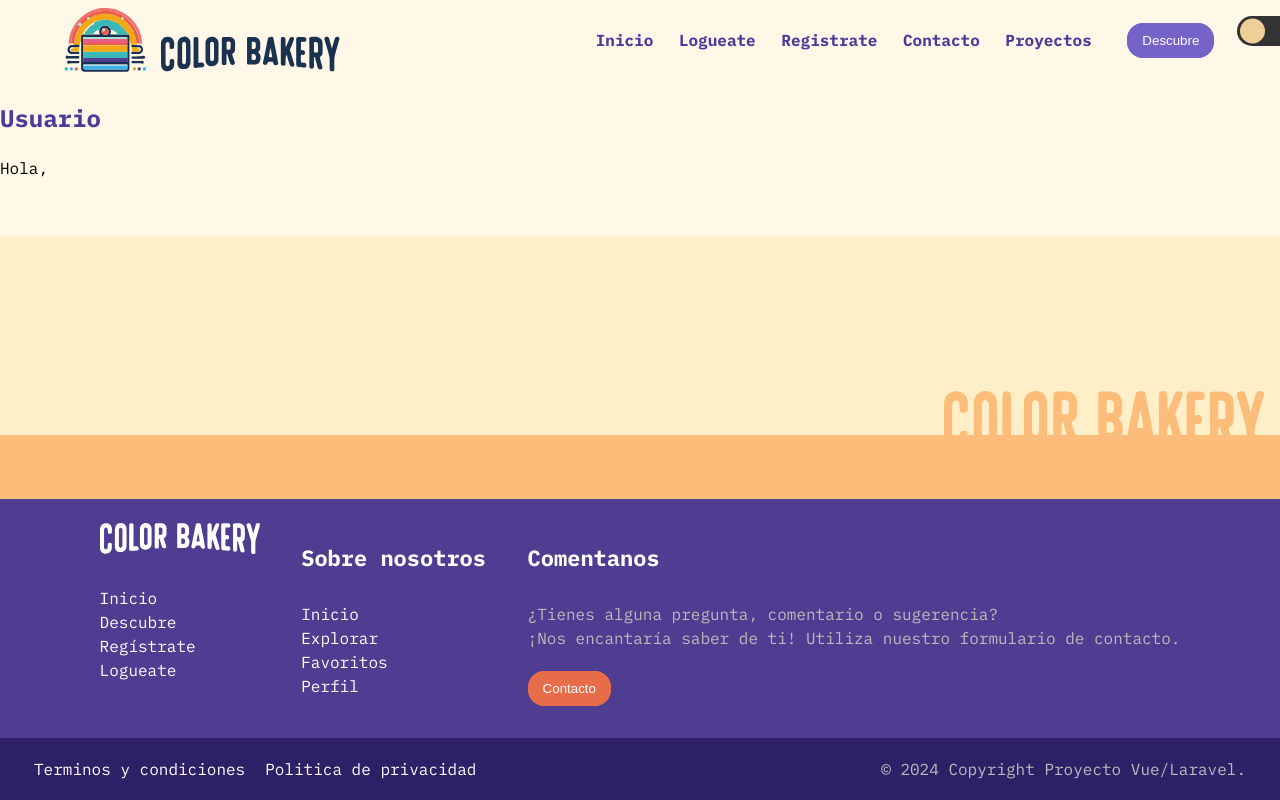
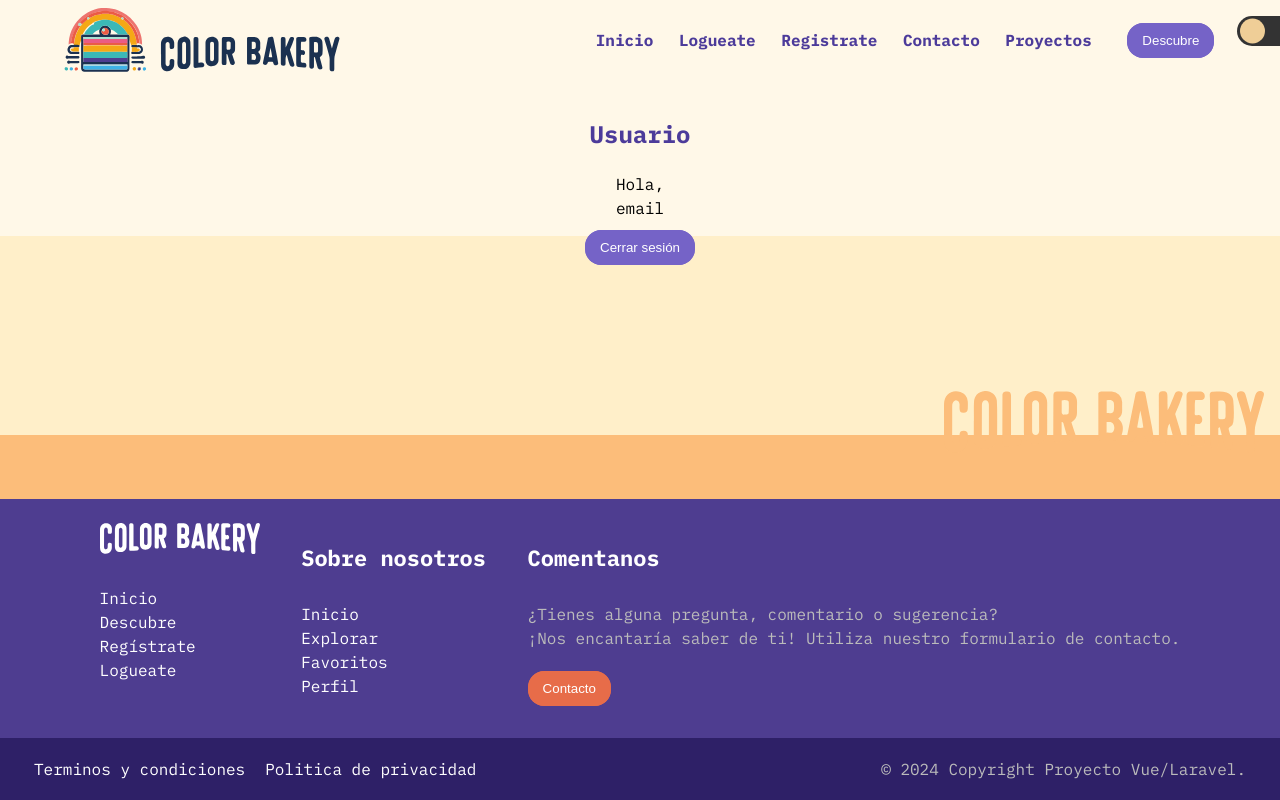
Before and after one commit to DeboraMed/proyecto-6-color-bakery, a Vue app: page /#/perfil in a window 1280 px wide. Built offline with nearby package versions, Linux system fonts and the light colour scheme; no server answers; a web font is replaced by a local one.

Commit message:
feat: creacion de componente y store Alert y fixes

```diff
--- a/src/pages/Perfil.vue
+++ b/src/pages/Perfil.vue
@@ -5,31 +5,24 @@ import {useUserStore} from '../stores/UserStore';
 
 const userStore = useUserStore();
 
-// Asegúrate de llamar a fetchUser en el hook `onMounted` para obtener la información del usuario cuando se monta el componente
+// llamar a fetchUser en el hook `onMounted` para obtener la información del usuario cuando se monta el componente
 onMounted(async () => {
   await userStore.fetchUser();
   console.log(userStore.userData['email'])
 });
-
-
+// llama a la api con el token del usuario logueado
 const userData = computed(() => {
   return userStore.userData;
 });
 </script>
 
 <template>
-<!--  <div>
+  <section class="container__center">
     <h2>Usuario</h2>
-    <p v-if="userData.email">
-      Hola, {{ userData.email }}
-      console.log(userStore.email)
-    </p>
-    <button class="button" @click="userStore.userData()">Cerrar sesión</button>
-  </div>-->
-    <div>
-    <h2>Usuario</h2>
-      Hola, {{ userData.email }}
-  </div>
+      Hola, {{ userData.name }}<br>
+      email {{ userData.email }}<br>
+    <button class="button" @click="userStore.logout()">Cerrar sesión</button>
+  </section>
 </template>
 
 
--- a/src/pages/Registro.vue
+++ b/src/pages/Registro.vue
@@ -1,13 +1,21 @@
 <script>
+import { useUserStore } from '../stores/userStore';
 import axios from "axios";
 import BorderFooter from "../shared/BorderFooter.vue";
+import Alert from "../shared/Alert.vue";
+import {useAlertStore} from "../stores/AlertStore.js";
 /**
  * Este componente es el encargado de mostrar el formulario de registro de la aplicación,
  * que permite al usuario introducir su nombre, correo electrónico y contraseña para
  * crear una cuenta.
  */
 export default {
-  components: {BorderFooter},
+  components: {Alert, BorderFooter},  setup(){
+    const userStore = useUserStore();
+    return {
+      userStore,
+    }
+  },
   data() {
     return {
       /**
@@ -73,26 +81,15 @@ export default {
      * Llama a validateForm() para cada campo del formulario y si no hay errores,
      * envía los datos al servidor. También muestra un mensaje en la consola con los datos enviados.
      */
-    submitForm() {
+    async submitForm() {
       this.validateForm('nombre','email','password','re_password');
-
-      if (!Object.values(this.errors).some(error => error !== '')) {
-        console.log('Formulario enviado:', this.nombre, this.email, this.password, this.re_password);
-        let json = {
-          'name': this.nombre,
-          'email': this.email,
-          'password' : this.password,
-        };
-        axios.post('http://localhost:8000/api/user/registry',json)
-            .then(data => {
-              if(data.statusText === "OK"){
-                console.log('Solicitud procesada correctamente',data);
-                this.resetForm();
-              }
-            })
-            .catch(error => {
-              console.error('Error en la solicitud:', error);
-            });
+      const alertStore = useAlertStore();
+      try  {
+        // aqui llamar el UserStore
+        await this.userStore.register(this.nombre,this.email,this.password);
+        alertStore.success('Se ha registrado correctamente.');
+      } catch (error) {
+        alertStore.error(error);
       }
     },
     resetForm() {
@@ -161,6 +158,7 @@ export default {
           <p class="p__error">{{ errors.re_password }}</p>
         </fieldset>
         <button class="button" type="submit">Enviar</button>
+        <alert></alert>
       </form>
     </section>
   </main>
--- /dev/null
+++ b/src/shared/Alert.vue
@@ -0,0 +1,52 @@
+<script setup>
+import { storeToRefs } from 'pinia';
+
+import { useAlertStore } from '../stores/AlertStore.js';
+
+const alertStore = useAlertStore();
+const { alert } = storeToRefs(alertStore);
+</script>
+
+<template>
+  <section v-if="alert">
+      <article class="alert" :class="alert.type">
+        <button @click="alertStore.clear()">X</button>
+        {{alert.message}}
+      </article>
+  </section>
+</template>
+<style scoped>
+/* reset de estilos del botón */
+button {
+  background: none;
+  border: 0;
+  color: inherit;
+  cursor: default;
+  font: inherit;
+  line-height: normal;
+  overflow: visible;
+  padding: 0;
+  -webkit-user-select: none; /* for button */
+  -webkit-appearance: button; /* for input */
+  -moz-user-select: none;
+  -ms-user-select: none;
+}
+.alert{
+  align-items: center;
+  padding: 1rem;
+  margin-top: 0.4rem;
+  position: relative;
+  width: fit-content;
+}
+.alert__success{
+  color: #1c6e37;
+  background-color: #d5f1de;
+  border: 1px solid #c0eace;
+}
+.alert__danger{
+  color: #893232;
+  background-color: #fadddd;
+  border: 1px solid ##f7cbcb;
+}
+
+</style>
--- a/src/shared/Navbar.vue
+++ b/src/shared/Navbar.vue
@@ -1,5 +1,5 @@
 <script setup>
-// el codigo tiene que esta en un script setup
+// el codigo del store tiene que esta en un script setup
 import {useThemeStore} from '../stores/ThemeStore';
 import {useUserStore} from '../stores/UserStore';
 const themeStore = useThemeStore();
--- /dev/null
+++ b/src/stores/AlertStore.js
@@ -0,0 +1,26 @@
+import { defineStore } from 'pinia';
+
+export const useAlertStore = defineStore({
+    id: 'alert',
+    state: () => ({
+        alert: null
+    }),
+    // para pasarle el mensaje:
+    // const alertStore = useAlertStore();
+    //       alertStore.error(error);
+
+    // para borrar las alertas
+    // const alertStore = useAlertStore();
+    // alertStore.clear();
+    actions: {
+        success(message) {
+            this.alert = { message, type: 'alert__success' };
+        },
+        error(message) {
+            this.alert = { message, type: 'alert__danger' };
+        },
+        clear() {
+            this.alert = null;
+        }
+    }
+});
--- a/src/stores/UserStore.js
+++ b/src/stores/UserStore.js
@@ -13,7 +13,22 @@ export const useUserStore = defineStore( 'user',{
         isLogged() {
             return this.token !== null
         },
+        register(name,email,password){
+            let json = {
+                'name': name,
+                'email': email,
+                'password': password,
+            };
+            axios.post('/api/v1/register',json)
+                .then(data => {
+                    if(data.statusText === "OK"){
+                        console.log('Solicitud procesada correctamente',data);
 
+                        // redirigir al login
+                        router.push({ path: '/login'})
+                    }
+                })
+        },
         login(email,password) {
             let json = {
                 'email': email,
@@ -24,6 +39,7 @@ export const useUserStore = defineStore( 'user',{
                     if(data.statusText === "OK"){
                         console.log('Solicitud procesada correctamente',data);
                         this.token = data.data.token;
+                        // guarda el token en el localstorage
                         localStorage.setItem('token', this.token);
                         console.log(this.token)
                         // redirigir al perfil
@@ -34,6 +50,23 @@ export const useUserStore = defineStore( 'user',{
                     console.error('Error en la solicitud:', error);
                 });
 
+        },
+        async fetchUser() {
+            const config = {
+                headers: { Authorization: `Bearer ${this.token}` }
+            };
+            await axios.get('/api/v1/user',config)
+                .then(data => {
+                    if(data.statusText === "OK"){
+                        console.log('Solicitud procesada correctamente',data);
+                        this.userData = data.data
+                    }
+                })
+                .catch(error => {
+                    console.error('Error en la solicitud:', error);
+                });
+        },
+        getProjects(){
             // llamada a la Api con autenticacion
             /*const config = {
               headers: { Authorization: `Bearer ${token}` }
@@ -56,21 +89,6 @@ export const useUserStore = defineStore( 'user',{
               console.error('Error en la solicitud:', error);
             });*/
         },
-        async fetchUser() {
-            const config = {
-                headers: { Authorization: `Bearer ${this.token}` }
-            };
-            await axios.get('/api/v1/user',config)
-                .then(data => {
-                    if(data.statusText === "OK"){
-                        console.log('Solicitud procesada correctamente',data);
-                        this.userData = data.data
-                    }
-                })
-                .catch(error => {
-                    console.error('Error en la solicitud:', error);
-                });
-        },
         logout() {
             const config = {
                 headers: { Authorization: `Bearer ${this.token}` }
@@ -80,9 +98,10 @@ export const useUserStore = defineStore( 'user',{
                     if(data.statusText === "OK"){
                         console.log('Solicitud procesada correctamente',data);
                         this.token = null;
+                        // borra el token del localstorage
                         localStorage.removeItem('token');
 
-                        // redirigir al inicio
+                        // redirige al inicio
                         router.push({ path: '/'})
                     }
                 })
--- a/src/style.css
+++ b/src/style.css
@@ -52,7 +52,15 @@ body:not(:-moz-handler-blocked) fieldset {
   flex-wrap: wrap;
   justify-content: space-evenly;
   padding: 1rem 1rem;
-  background: #FCBD7A;
+}
+.container__center{
+  margin: 0 auto;
+  display: flex;
+  flex-direction: column;
+  flex-wrap: nowrap;
+  justify-content: center;
+  align-items: center;
+  padding: 1rem 1rem;
 }
 /* estilo del formulario */
 .form{
```
